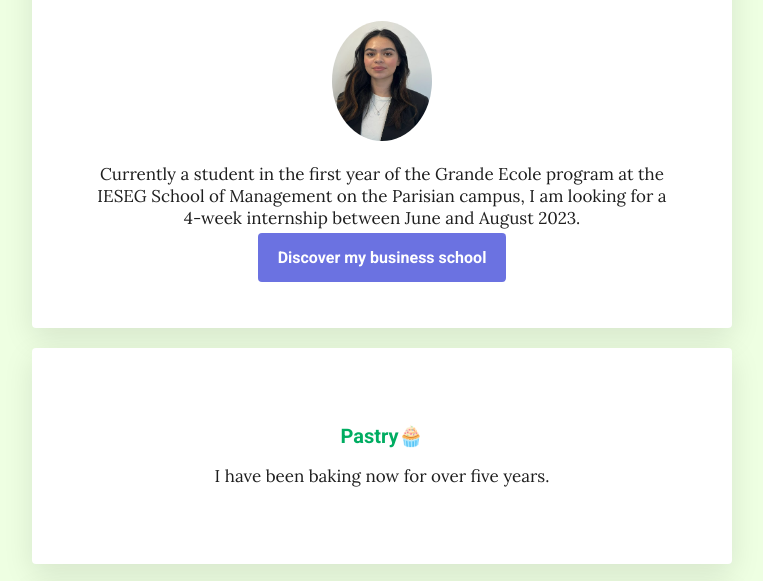
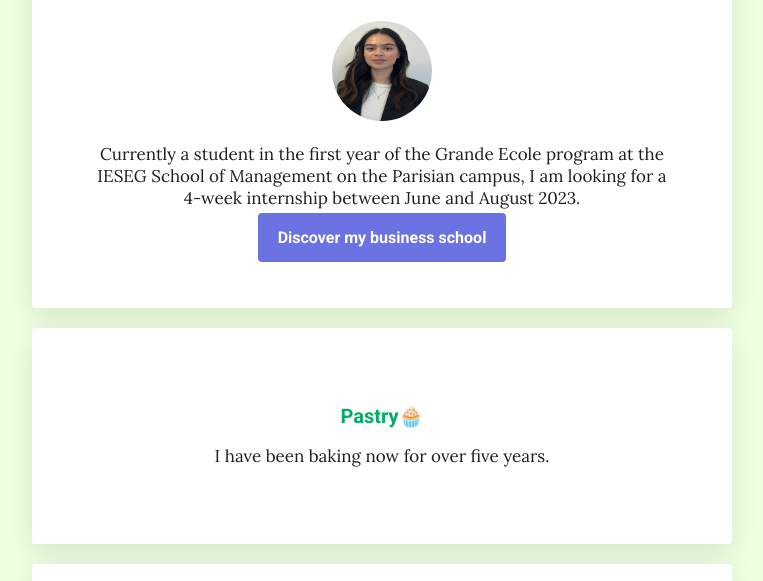
Before and after one commit to annesorya-baut/my-profile, a plain HTML site: page index.html in a window 1280 px wide. Shown: the part 167-748 px from the top of the page, without its empty margins (258-1021 px from the left). Drawn offline with Linux system fonts and the light colour scheme.

Commit message:
Add files via upload

```diff
--- a/index.html
+++ b/index.html
@@ -15,7 +15,7 @@
 		<div class="container">
 			<div class="card-white" id="introduction">
 				<h1>Hello, I'm Anne-Sorya👋🏼</h1>
-			    <img src="images/profile.png" class="img-circle" width="100px" height="120px" alt="Anne-Sorya BAUT">
+			    <img src="images/profile.png" class="img-circle" width="100px" height="100px" alt="Anne-Sorya BAUT">
 			    <p>
 				Currently a student in the first year of the Grande Ecole program at the IESEG School of Management on the Parisian campus, I am looking for a 4-week internship between June and August 2023.
 			    </p>
```
